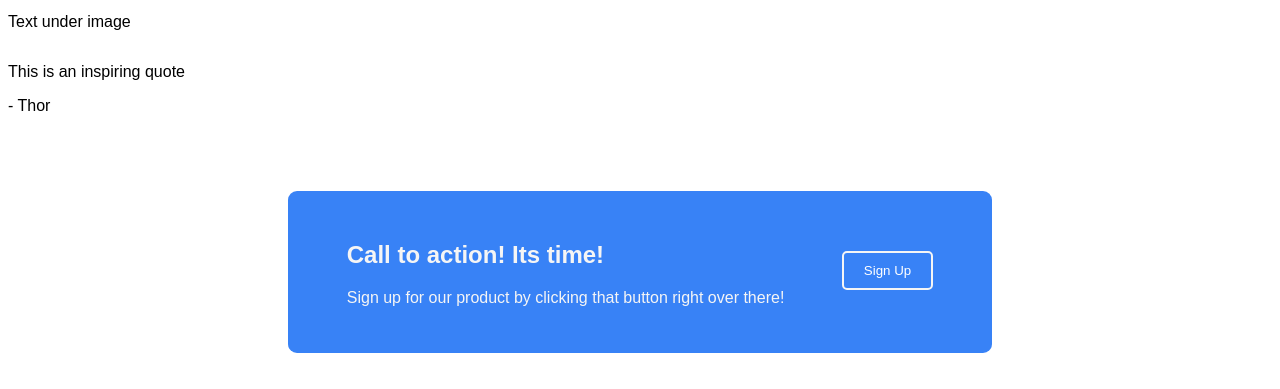
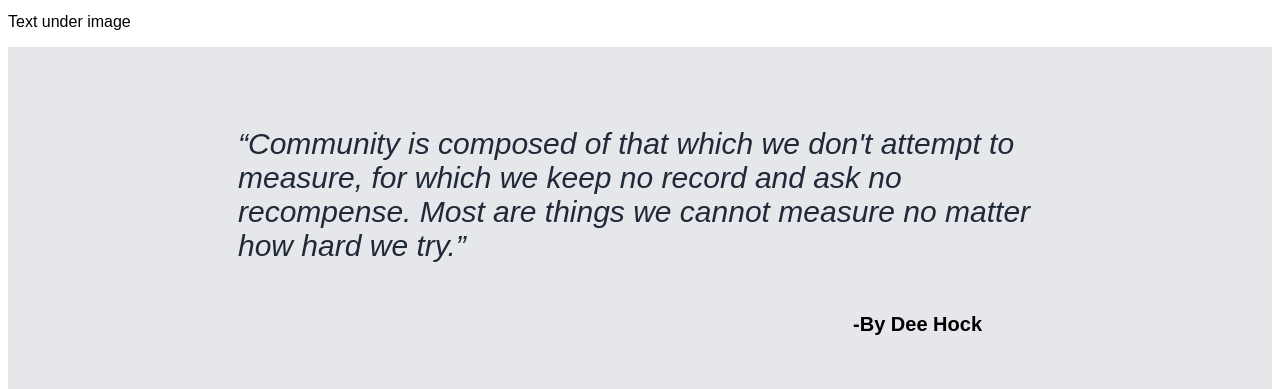
Before and after one commit to CarbonSea/LandingPage, a plain HTML site: page index.html in a window 1280 px wide. Shown: the part 415-804 px from the top of the page. Drawn offline with Linux system fonts and the light colour scheme.

Commit message:
updated section two container/contents

```diff
--- a/index.html
+++ b/index.html
@@ -46,8 +46,17 @@
     </div>
 
     <div class="section-two">
-        <p>This is an inspiring quote</p>
-        <p>- Thor</p>
+        <div class="s2-main">
+            <div id="s2-text1">
+             <p>“Community is composed of that which we don't attempt to measure, for which we keep no record and ask no recompense.
+                Most are things we cannot measure no matter how hard we try.”</p>
+            </div>
+            <div id="s2-text2">
+               <p> -By Dee Hock</p>
+            </div>
+
+        </div>
+
 
     </div>
 
--- a/style.css
+++ b/style.css
@@ -71,7 +71,33 @@ a {
     padding: 0px 30px;
 }
 
+/*Section Two*/
+.section-two {
+    display: flex;
+    justify-content: center;
+    align-items: center;
+    background-color: #e5e7eb;
+}
 
+.s2-main {
+    display:flex;
+    flex-direction : column;
+    flex:1;
+    margin: 20px 200px;
+    padding: 30px;
+}
+#s2-text1 {
+    font-size: 30px;
+    font-style: italic;
+    color: #1f2937;
+}
+#s2-text2 {
+    font-size: 20px;
+    font-weight: bold;
+    color: black;
+    text-align: end;
+    margin-right: 60px;
+}
 
 /*Section Three*/
 .section-three {
```
